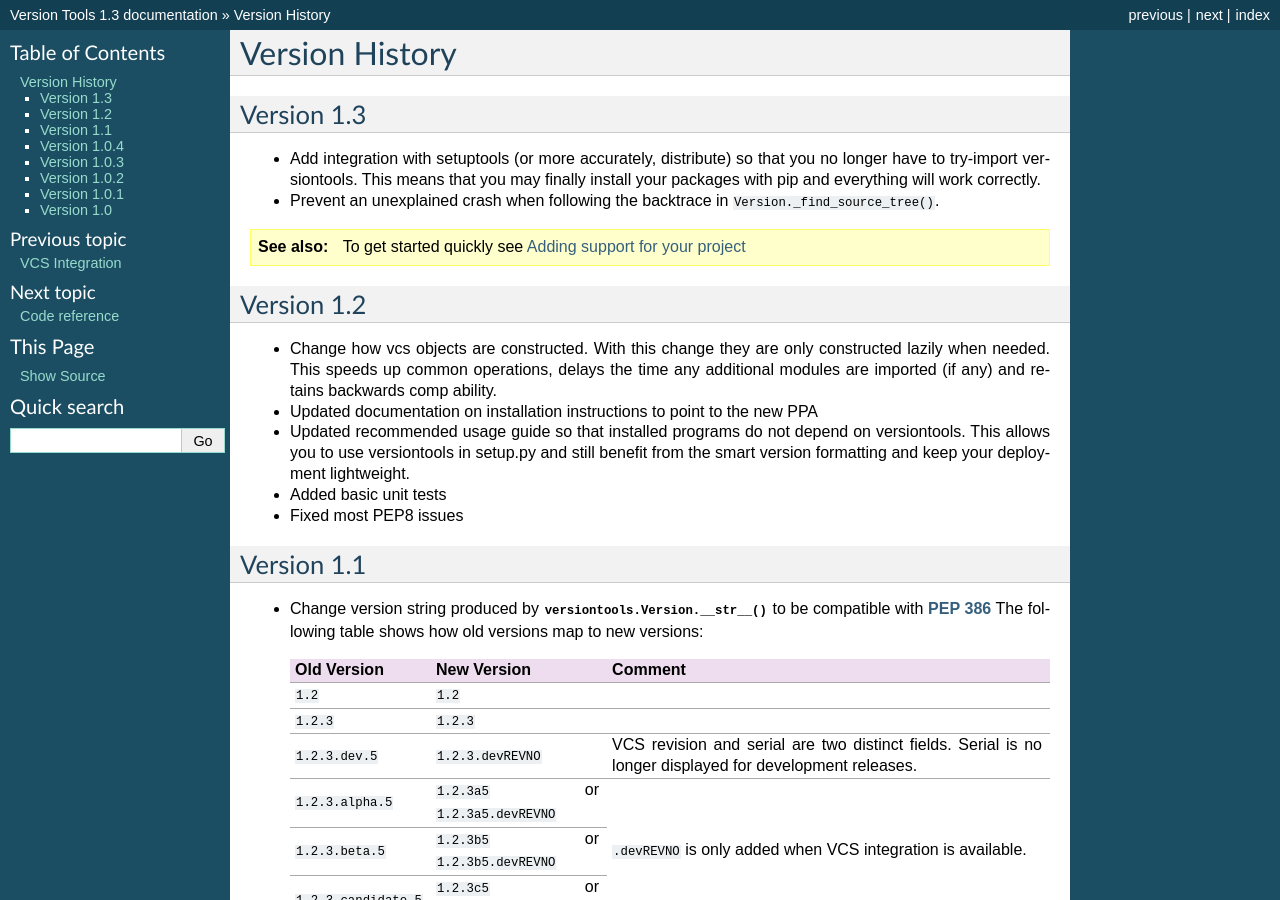
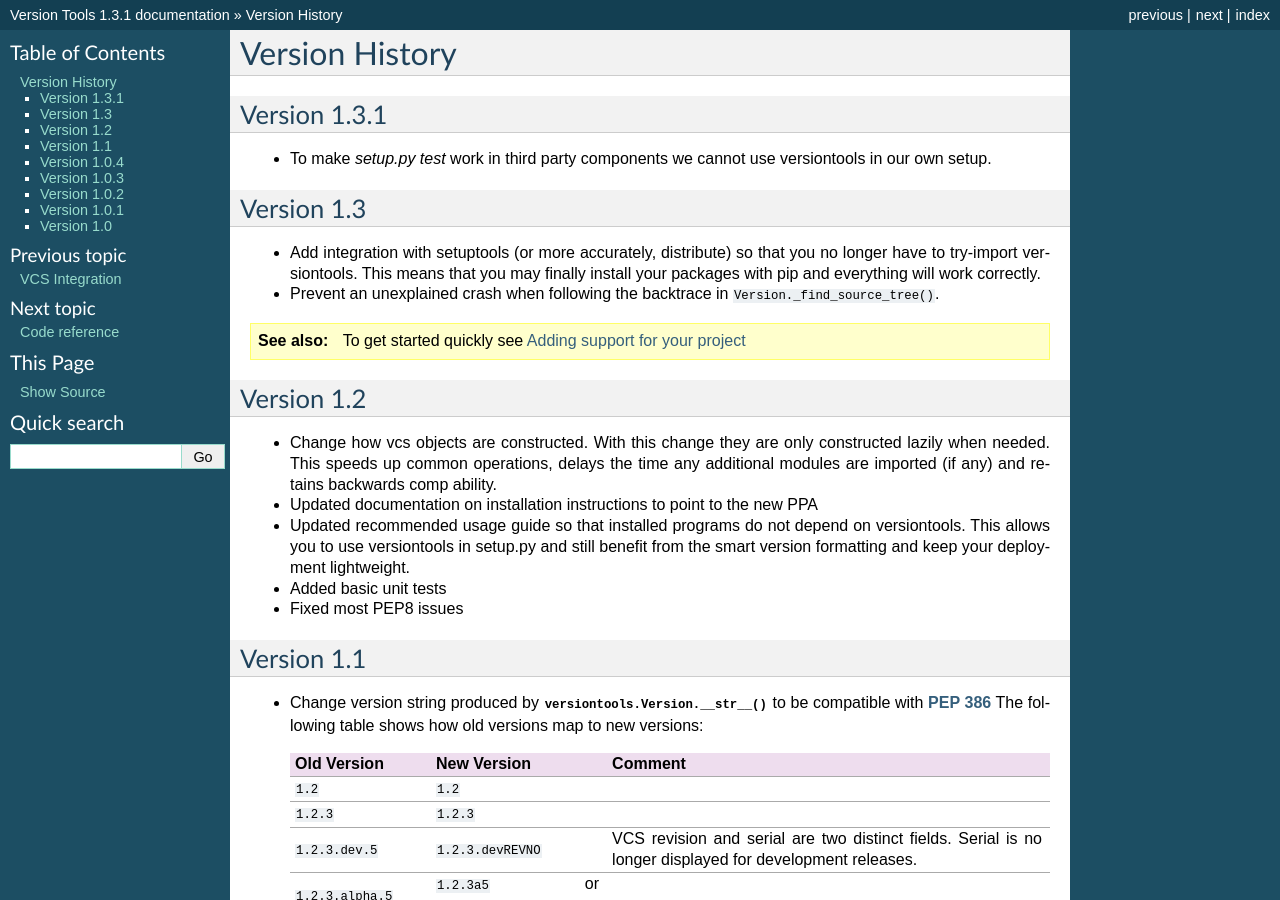
Before and after one commit to zyga/versiontools, a Sphinx documentation site: the page built from doc/changes.rst, in a window 1280 px wide and 900 px high. Built offline with Sphinx 7.4.7, drawn with Linux system fonts in a browser that asks for light colours; some of the changed text lies outside the part shown.

```diff
--- a/doc/changes.rst
+++ b/doc/changes.rst
@@ -1,5 +1,13 @@
 Version History
 ***************
+
+.. _version_1_3.1:
+
+Version 1.3.1
+=============
+
+* To make `setup.py test` work in third party components we cannot use
+  versiontools in our own setup.
 
 .. _version_1_3:
 
--- a/doc/index.rst
+++ b/doc/index.rst
@@ -5,7 +5,7 @@
 .. automodule:: versiontools
 
 .. seealso:: To get started quickly see :ref:`usage`
-.. seealso:: See what's new in :ref:`version_1_3`
+.. seealso:: See what's new in :ref:`version_1_3_1`
 
 Features
 ========
--- a/setup.py
+++ b/setup.py
@@ -21,9 +21,12 @@
 from setuptools import setup, find_packages
 
 
+import versiontools
+
+
 setup(
     name='versiontools',
-    version=":versiontools:versiontools:__version__",
+    version=versiontools.format_version(versiontools.__version__),
     author="Zygmunt Krynicki",
     author_email="zygmunt.krynicki@linaro.org",
     packages=find_packages(),
--- a/versiontools/__init__.py
+++ b/versiontools/__init__.py
@@ -27,7 +27,7 @@
 """
 
 
-__version__ = (1, 3, 0, "final", 0)
+__version__ = (1, 3, 1, "final", 0)
 
 
 import os
```
